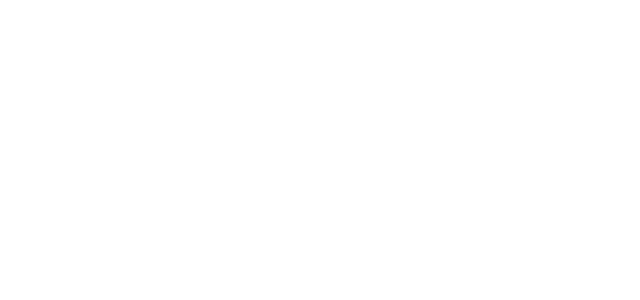
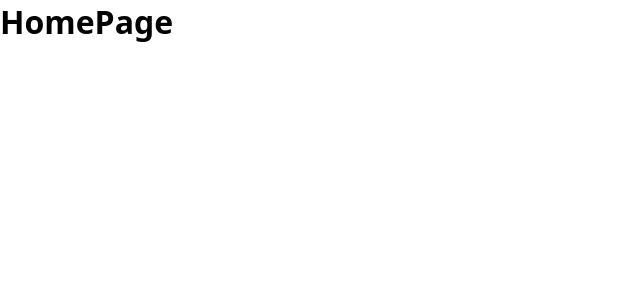
Before and after one commit to andrea-pugliatti/react-router, a React (Vite) app: page / in a window 1280 px wide. Shown: the top 300 px of the page, without its empty margins (0-640 px from the left). Built offline with nearby package versions, Linux system fonts and the light colour scheme.

Commit message:
Add BrowserRouter to app

```diff
--- a/src/App.jsx
+++ b/src/App.jsx
@@ -1,5 +1,15 @@
+import { BrowserRouter, Route, Routes } from "react-router-dom";
+
 function App() {
-	return <></>;
+	return (
+		<BrowserRouter>
+			<Routes>
+				<Route path="/" element={<h1>HomePage</h1>} />
+				<Route path="/about" element={<h1>AboutPage</h1>} />
+				<Route path="/products" element={<h1>Products</h1>} />
+			</Routes>
+		</BrowserRouter>
+	);
 }
 
 export default App;
```
